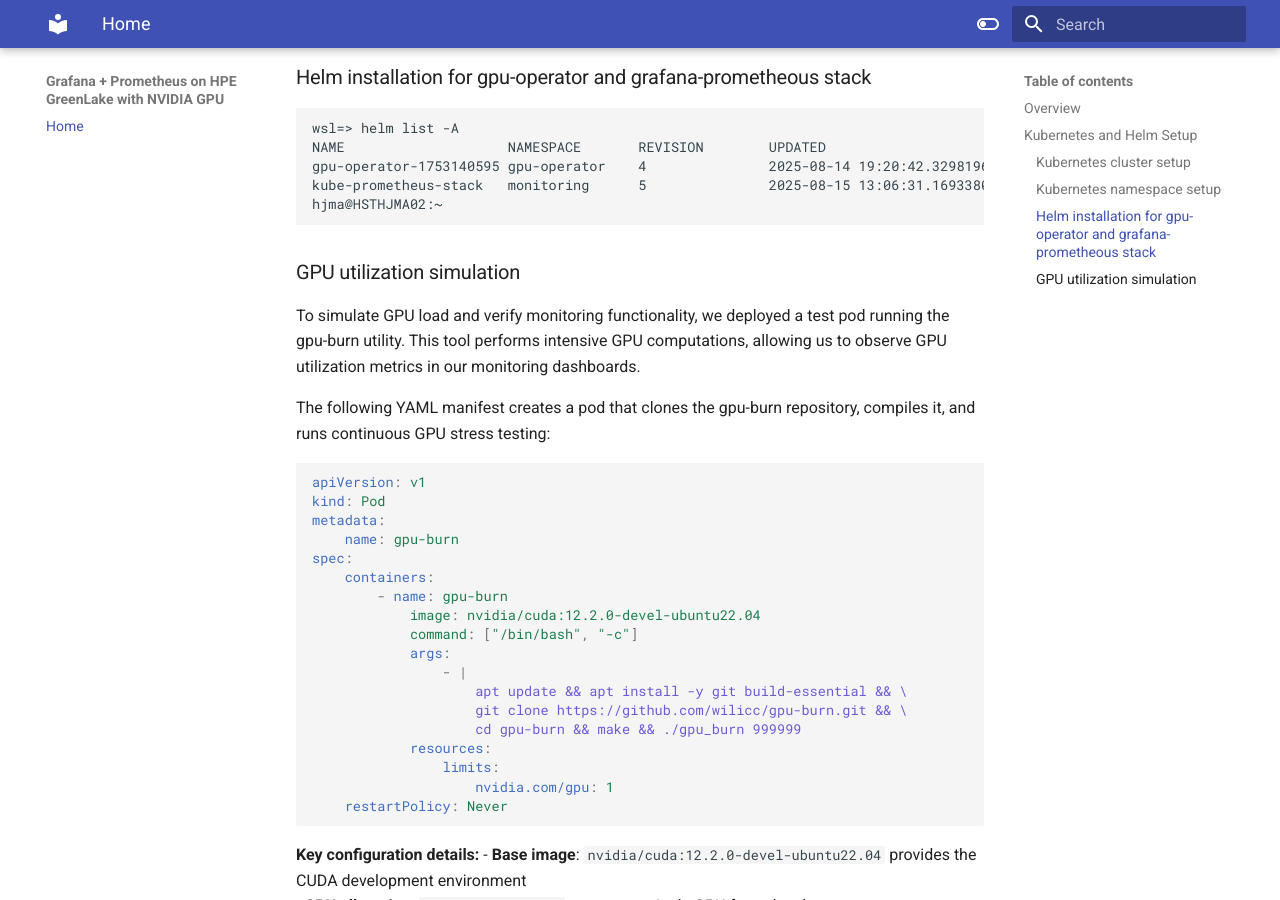
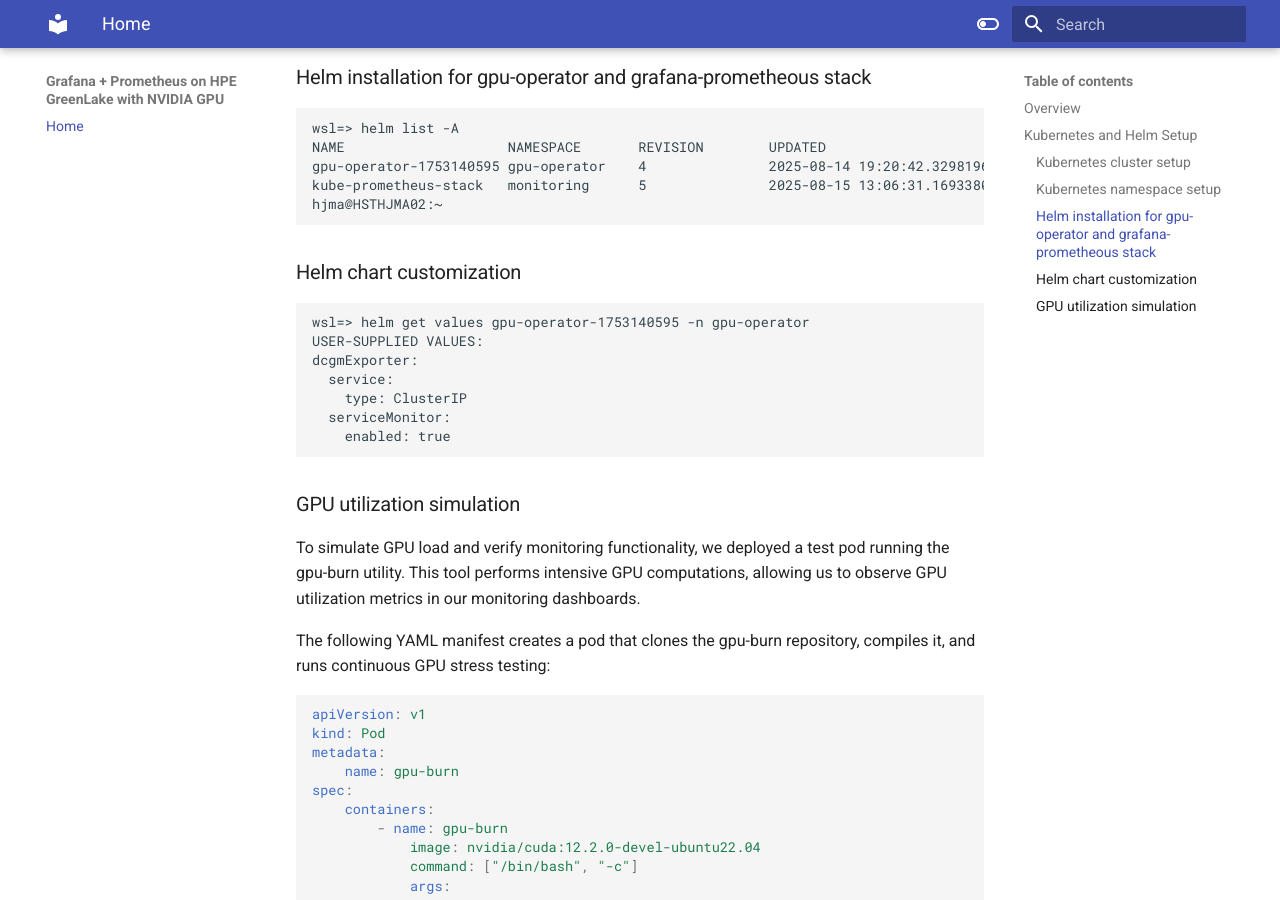
Before and after one commit to hjma29/grafana-prometheus-hpe-greenlake-com-nvidia, an MkDocs documentation site: the page built from docs/whitepaper.md, in a window 1280 px wide and 900 px high, scrolled down 1212 px. Built offline with MkDocs 1.6.1 and Material for MkDocs 9.7.7, drawn with Linux system fonts in a browser that asks for light colours.

Commit message:
[skip ci] 251010-11:41 on mini4

````diff
--- a/docs/whitepaper.md
+++ b/docs/whitepaper.md
@@ -47,6 +47,17 @@ kube-prometheus-stack   monitoring      5               2025-08-15 13:06:31.1693
 hjma@HSTHJMA02:~
 ```
 
+### Helm chart customization
+
+```
+wsl=> helm get values gpu-operator-1753140595 -n gpu-operator
+USER-SUPPLIED VALUES:
+dcgmExporter:
+  service:
+    type: ClusterIP
+  serviceMonitor:
+    enabled: true
+```
 
 
 ### GPU utilization simulation
````
